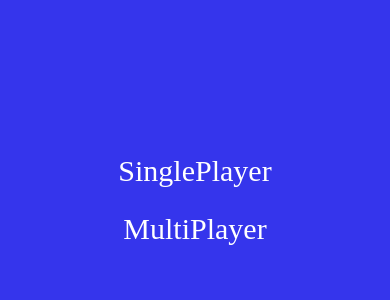
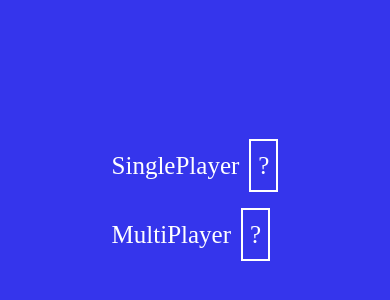
Before and after one commit to RenatoConfuorto/arcade_games_2.0, a Vue app: page /#/tris in a window 390 px wide. Shown: the part 214-514 px from the top of the page. Built offline with nearby package versions, Linux system fonts and the light colour scheme; no server answers; a small style sheet from the web is missing.

Commit message:
responsivness tris, componente informazioni per versione mobile

```diff
--- a/src/assets/style/style.scss
+++ b/src/assets/style/style.scss
@@ -55,6 +55,72 @@ ul{
   justify-content: center;
   align-items: center;
 
+  ul{
+
+    li{
+
+      .info-button{
+        display: none;
+      }
+    }
+  }
+
+}
+
+@media screen and (max-width: 450px) {
+  .game-versions-list{
+    font-size: 25px;
+    position: relative;
+
+    ul{
+
+      li{
+        display: flex;
+        align-items: center;
+
+        .game-info{
+          position: absolute;
+          top: 50%;
+          left: 50%;
+          transform: translate(-50%, -50%);
+          border: 2px solid black;
+          background-color:$accent-color;
+          min-width: 75%;
+          display: none;
+
+          h2{
+            border-bottom: 1px solid black;
+            padding: 10px 5px;
+          }
+
+          p{
+            padding: 12px 8px;
+            line-height: 1.6;
+          }
+
+          &.active{
+            display: block;
+          }
+
+          span{
+            font-size: 16px;
+            padding: 3px;
+            margin-left: 90%;
+          }
+
+        }
+
+        .info-button{
+          display: inline-block;
+          border: 2px solid white;
+          margin-left: 10px;
+          padding: 7px;
+          display: inline-block;
+        }
+
+      }
+    }
+  }
 }
 
 //STRUTTURA COMUNE DEI GIOCHI
--- /dev/null
+++ b/src/assets/style/tris_style.scss
@@ -0,0 +1,54 @@
+$cell-size: 120px;
+$gutter: 60px;
+
+#grid {
+  width: calc(($cell-size * 3) + $gutter);
+  height: calc(($cell-size * 3) + $gutter);
+
+  // border: 1px solid white;
+  display: flex;
+  flex-wrap: wrap;
+  align-content: space-between;
+  justify-content: space-between;
+
+  .cell {
+    width: $cell-size;
+    height: $cell-size;
+
+    border: 4px solid white;
+    cursor: pointer;
+    font-size: 60px;
+
+    display: flex;
+    align-items: center;
+    justify-content: center;
+  }
+}
+
+@media screen and (max-width: 450px) {
+  $cell-size: 30vw;
+  $gutter: 1vw;
+
+  div {
+    width: 100%;
+    height: 100vh;
+
+    display: flex;
+    justify-content: center;
+    align-items: center;
+
+    #grid {
+      width: calc(($cell-size * 3) + $gutter);
+      height: calc(($cell-size * 3) + $gutter);
+
+      .cell {
+        width: $cell-size;
+        height: $cell-size;
+      }
+    }
+  }
+
+  .game-data {
+    display: none;
+  }
+}
--- /dev/null
+++ b/src/components/AppGameDesc.vue
@@ -0,0 +1,49 @@
+<template>
+  <div>
+    <span class="info-button" @click="showInfo">?</span>
+    <div class="game-info" @click="removeActive">
+      <h2>{{ title }}</h2>
+      <p>{{ text }}</p>
+    </div>
+  </div>
+</template>
+
+<script>
+import axios from "axios";
+
+export default {
+  data() {
+    return {
+      serverAddress: this.$parent.$parent.$parent.serverAddress,
+      title: "",
+      text: "",
+    };
+  },
+  created() {
+    axios
+      .get(`${this.serverAddress}/arcade_games_2.0/src/assets/php/server.php`, {
+        params: { query: this.gameInfoKey },
+      })
+      .then((resp) => {
+        // console.log(resp.data);
+        this.title = resp.data.title;
+        this.text = resp.data.text;
+      });
+  },
+  methods: {
+    removeActive(event) {
+      event.target.classList.remove("active");
+      event.target.parentElement.classList.remove("active");
+    },
+    showInfo(event) {
+      event.target.nextElementSibling.classList.add("active");
+    },
+  },
+  props: {
+    gameInfoKey: String,
+  },
+};
+</script>
+
+<style lang="scss" scoped>
+</style>
--- a/src/components/AppGameVersionsList.vue
+++ b/src/components/AppGameVersionsList.vue
@@ -3,27 +3,42 @@
     <ul>
       <li v-for="(item, index) in links" :key="index">
         <router-link :to="item.path">{{ item.text }}</router-link>
+        <AppGameDesc :gameInfoKey="item.key" />
       </li>
     </ul>
   </div>
 </template>
 
 <script>
+import AppGameDesc from "./AppGameDesc.vue";
+
 export default {
-  data(){
-    return{
-      links: this.gameVersions.links
-    }
+  data() {
+    return {
+      infoReady: false,
+      links: this.gameVersions.links,
+    };
   },
-  created(){
-    document.title = this.gameVersions.name
+  components: {
+    AppGameDesc,
+  },
+  created() {
+    document.title = this.gameVersions.name;
   },
   props: {
     gameVersions: Object,
-  }
-}
+    /*
+      gameVersion: {
+        path: path della pagina
+        text: testo del link
+        key: per chiamata api
+        -
+      }
+    */
+  },
+  methods: {},
+};
 </script>
 
 <style>
-
 </style>
--- a/src/views/tris/AppTris.vue
+++ b/src/views/tris/AppTris.vue
@@ -19,10 +19,14 @@ export default {
           {
             path: "/tris/singleplayer",
             text: "SinglePlayer",
+            key: 'tris_sp',
+            infoReady: false,
           },
           {
             path: "/tris/multiplayer",
             text: "MultiPlayer",
+            key: 'tris_mp',
+            infoReady: false,
           },
         ],
       },
--- a/src/views/tris/AppTrisMp.vue
+++ b/src/views/tris/AppTrisMp.vue
@@ -107,30 +107,6 @@ export default {
 </script>
 
 <style lang="scss" scoped>
-$cell-size: 120px;
-$gutter: 60px;
+@import '../../assets/style/tris_style.scss';
 
-#grid {
-  width: calc(($cell-size * 3) + $gutter);
-  height: calc(($cell-size * 3) + $gutter);
-
-  // border: 1px solid white;
-  display: flex;
-  flex-wrap: wrap;
-  align-content: space-between;
-  justify-content: space-between;
-
-  .cell {
-    width: $cell-size;
-    height: $cell-size;
-
-    border: 4px solid white;
-    cursor: pointer;
-    font-size: 60px;
-
-    display: flex;
-    align-items: center;
-    justify-content: center;
-  }
-}
 </style>
--- a/src/views/tris/AppTrisSp.vue
+++ b/src/views/tris/AppTrisSp.vue
@@ -58,13 +58,13 @@ export default {
       this.turn++;
       this.afterSign();
       this.computerTurn = true;
-      if(!this.checkVictory()){
+      if (!this.checkVictory()) {
         setTimeout(this.computerSign, 500);
       }
     },
 
     computerSign() {
-      if(this.turn === 9)return //il gioco è finito
+      if (this.turn === 9) return; //il gioco è finito
       this.sign = "O";
 
       for (let i = 0; i < this.winningCombinations.length; i++) {
@@ -154,23 +154,24 @@ export default {
     },
 
     afterSign() {
-
       if (this.checkVictory()) {
         this.$parent.showAlert(`${this.sign} ha vinto`);
         // console.log(`${this.sign} ha vinto`);
       } else if (this.turn === 9) {
-        this.$parent.showAlert('Pareggio');
+        this.$parent.showAlert("Pareggio");
         // console.log("pareggio");
       }
-
     },
   },
   created() {
     // console.log(server.address);
     axios
-      .get(`${this.$parent.serverAddress}/arcade_games_2.0/src/assets/php/server.php`, {
-        params: { query: this.dataKey },
-      })
+      .get(
+        `${this.$parent.serverAddress}/arcade_games_2.0/src/assets/php/server.php`,
+        {
+          params: { query: this.dataKey },
+        }
+      )
       .then((resp) => {
         // console.log(resp.data);
         this.dataObject = resp.data;
@@ -186,30 +187,6 @@ export default {
 </script>
 
 <style lang="scss" scoped>
-$cell-size: 120px;
-$gutter: 60px;
 
-#grid {
-  width: calc(($cell-size * 3) + $gutter);
-  height: calc(($cell-size * 3) + $gutter);
-
-  // border: 1px solid white;
-  display: flex;
-  flex-wrap: wrap;
-  align-content: space-between;
-  justify-content: space-between;
-
-  .cell {
-    width: $cell-size;
-    height: $cell-size;
-
-    border: 4px solid white;
-    cursor: pointer;
-    font-size: 60px;
-
-    display: flex;
-    align-items: center;
-    justify-content: center;
-  }
-}
+@import '../../assets/style/tris_style.scss';
 </style>
```
